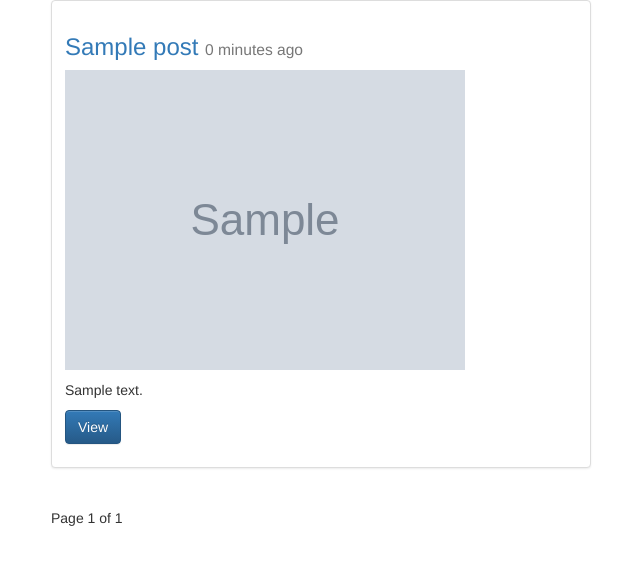
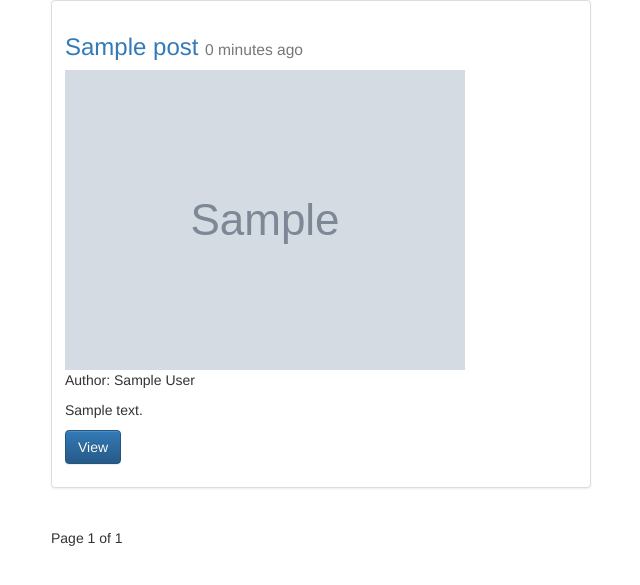
Before and after one commit to MrLokans/try_django, a Django app: page /posts/ in a window 1280 px wide. Shown: the top 585 px of the page, without its empty margins (319-959 px from the left). Run offline with Django 3.2, Linux system fonts and the light colour scheme; tables that the repository leaves empty hold one stand-in row (values such as "Sample post"); grey boxes marked "Sample" are stand-in pictures; some libraries are stand-ins or nearby versions.

Commit message:
User model is now associated with the post.

```diff
--- a/trydjango19/posts/models.py
+++ b/trydjango19/posts/models.py
@@ -1,5 +1,6 @@
 import os
 
+from django.conf import settings
 from django.db import models
 from django.utils.text import slugify
 from django.core.urlresolvers import reverse
@@ -22,6 +23,7 @@ class Post(models.Model):
     class Meta:
         ordering = ["timestamp", "-updated"]
 
+    user = models.ForeignKey(settings.AUTH_USER_MODEL, default=1)
     title = models.CharField(max_length=120)
     slug = models.SlugField(unique=True)
     image = models.ImageField(upload_to=upload_location,
--- a/trydjango19/posts/views.py
+++ b/trydjango19/posts/views.py
@@ -1,18 +1,24 @@
-from urllib.parse import quote_plus
-
 from django.contrib import messages
 from django.core.paginator import Paginator, EmptyPage, PageNotAnInteger
 from django.shortcuts import render, get_object_or_404, redirect
+from django.http import Http404
 
 from .models import Post
 from .forms import PostForm
 
 
 def post_create(request):
+
+    if not request.user.is_authenticated():
+        raise Http404
+
+    if not request.user.is_staff or not request.user.is_superuser:
+        raise Http404
     form = PostForm(request.POST or None, request.FILES or None)
 
     if form.is_valid():
         post = form.save(commit=False)
+        post.user = request.user
         post.save()
         messages.success(request, "Post successfull created.")
         return redirect(post.get_absolute_url())
--- a/trydjango19/templates/post_detail.html
+++ b/trydjango19/templates/post_detail.html
@@ -10,6 +10,9 @@
 <div class="col-sm-6 col-sm-offset-3">
 
     <h1>{{ post.title }} <small>{{ post.timestamp }}</small></h1>
+    {% if  post.user.get_full_name %}
+        <p>Author: {{ post.user.get_full_name }}</p>
+    {% endif %}
     <div class="post-content">
         <h4>{{ post.content | linebreaks }}</h4><br>
         {% if post.image %}
--- a/trydjango19/templates/post_list.html
+++ b/trydjango19/templates/post_list.html
@@ -14,6 +14,9 @@
                         </h3>
                         {% if post.image %}
                             <img src="{{ post.image.url }}" alt="" class="img-responsive">
+                        {% endif %}
+                        {% if  post.user.get_full_name %}
+                            <p>Author: {{ post.user.get_full_name }}</p>
                         {% endif %}
                         <p>{{ post.content | linebreaks | truncatewords:120 }}</p>
                         <p>
```
Also changed, not shown: trydjango19/posts/migrations/0002_post_user.py (added).
